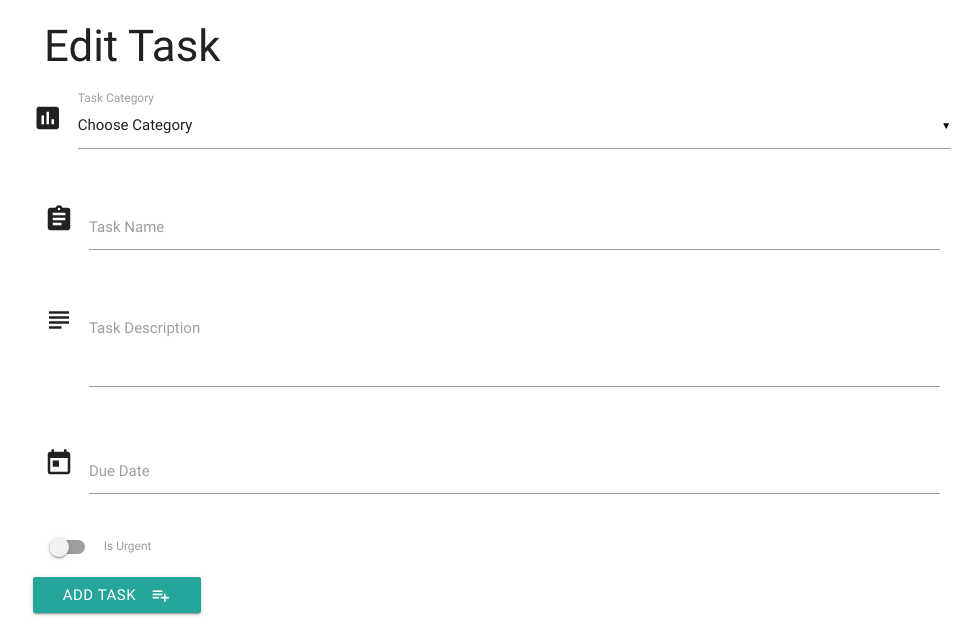
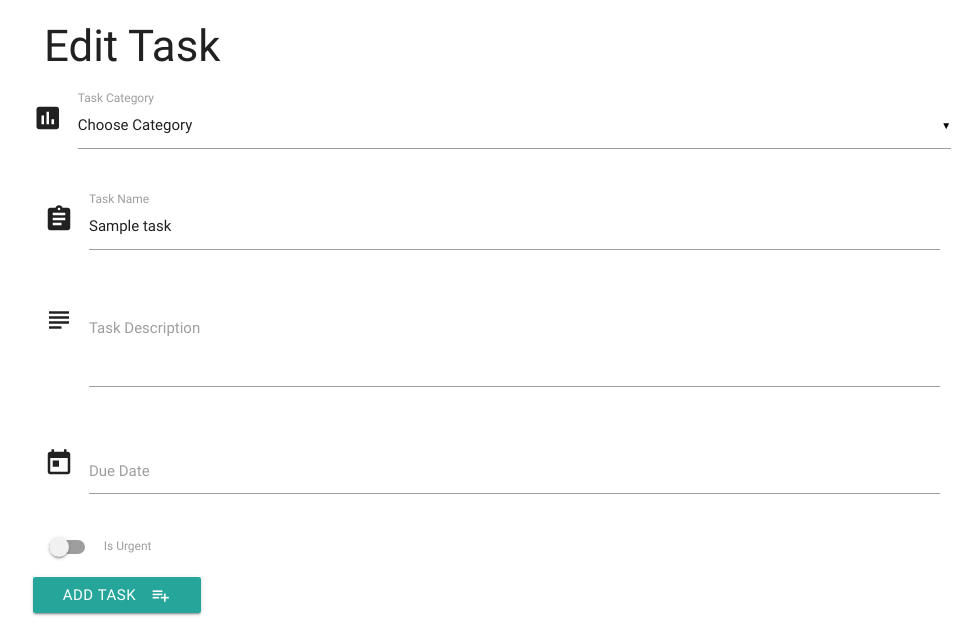
Before and after one commit to margaretalice/adding-edits, a Flask app: template templates/edittask.html in a window 1280 px wide. Shown: the top 632 px of the page, without its empty margins (148-1128 px from the left). Run offline with Flask 2, Linux system fonts and the light colour scheme; the template is opened without the code that fills it: most values are stand-ins (such as "Sample title", 1, 10 or a date in 2020); some libraries are stand-ins or nearby versions.

Commit message:
. updated

```diff
--- a/templates/edittask.html
+++ b/templates/edittask.html
@@ -7,10 +7,14 @@
             <div class="row">
                 <div class="input-field col s12">
                     <i class="material-icons prefix">poll</i>
-                    <select id="category" name="category_name">
+                     <select id="category" name="category_name">
                   <option value="" disabled selected>Choose Category</option>
                   {% for cat in categories %}
-                      <option value="{{cat.category_name}}">{{cat.category_name}}</option>
+                      {% if cat.category_name == task.category_name%}
+                      <option value="{{cat.category_name}}" selected >{{cat.category_name}}</option>
+                      {% else %}
+                       <option value="{{cat.category_name}}">{{cat.category_name}}</option>
+                    {% endif %}
                   {% endfor %}
                 </select>
                     <label>Task Category</label>
@@ -18,7 +22,7 @@
             </div>
             <div class="input-field col s12">
                 <i class="material-icons prefix">assignment</i>
-                <input id="task_name" name="task_name" type="text">
+                <input id="task_name" name="task_name" type="text" class="validate" value="{{task.task_name}}">
                 <label for="icon_prefix">Task Name</label>
             </div>
         </div>
```
